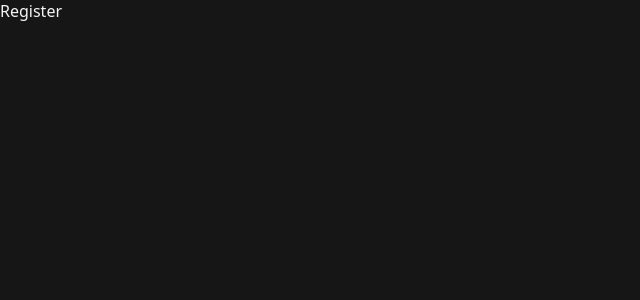
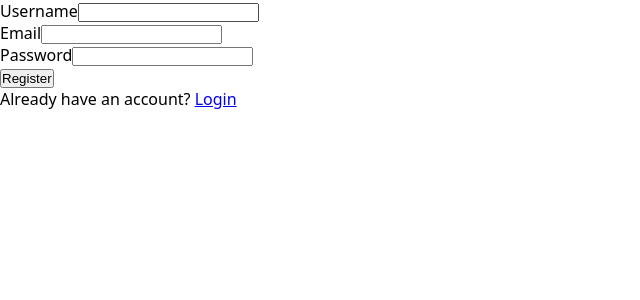
Before and after one commit to luckygoswami/Gen2Res, a React app in the folder frontend/: page /register in a window 1280 px wide. Shown: the top 300 px of the page, without its empty margins (0-640 px from the left). Built offline with nearby package versions, Linux system fonts and the light colour scheme; the HTML template or start-up script is replaced by a standard one.

Commit message:
feat: implement Login and Register components with form handling and navigation

```diff
--- a/frontend/src/features/auth/pages/Login.jsx
+++ b/frontend/src/features/auth/pages/Login.jsx
@@ -1,5 +1,52 @@
 import React from 'react';
+import { useState } from 'react';
+import { Link, useNavigate } from 'react-router';
+import { useAuth } from '@/features/auth/hooks/useAuth';
 
 export function Login() {
-  return <div>Login</div>;
+  const [email, setEmail] = useState('');
+  const [password, setPassword] = useState('');
+
+  const { loading, handleLogin } = useAuth();
+  const navigate = useNavigate();
+
+  const handleSubmit = async (e) => {
+    e.preventDefault();
+
+    try {
+      await handleLogin({ email, password });
+      navigate('/');
+    } catch (err) {}
+  };
+
+  if (loading) return <main>Loading...</main>;
+
+  return (
+    <main>
+      <form onSubmit={handleSubmit}>
+        <div className="input-group">
+          <label htmlFor="email">Email</label>
+          <input
+            type="text"
+            name="email"
+            id="email"
+            onChange={(e) => setEmail(e.target.value)}
+          />
+        </div>
+        <div className="input-group">
+          <label htmlFor="password">Password</label>
+          <input
+            type="password"
+            name="password"
+            id="password"
+            onChange={(e) => setPassword(e.target.value)}
+          />
+        </div>
+        <button type="submit">Login</button>
+      </form>
+      <p>
+        Don't have an account? <Link to={'/register'}>Register</Link>
+      </p>
+    </main>
+  );
 }
--- a/frontend/src/features/auth/pages/Register.jsx
+++ b/frontend/src/features/auth/pages/Register.jsx
@@ -1,5 +1,62 @@
 import React from 'react';
+import { useState } from 'react';
+import { Link, useNavigate } from 'react-router';
+import { useAuth } from '@/features/auth/hooks/useAuth';
 
 export function Register() {
-  return <div>Register</div>;
+  const [username, setUsername] = useState('');
+  const [email, setEmail] = useState('');
+  const [password, setPassword] = useState('');
+
+  const { loading, handleRegister } = useAuth();
+  const navigate = useNavigate();
+
+  const handleSubmit = async (e) => {
+    e.preventDefault();
+
+    try {
+      await handleRegister({ username, email, password });
+      navigate('/');
+    } catch (err) {}
+  };
+
+  if (loading) return <main>Loading...</main>;
+
+  return (
+    <main>
+      <form onSubmit={handleSubmit}>
+        <div className="input-group">
+          <label htmlFor="username">Username</label>
+          <input
+            type="text"
+            name="username"
+            id="username"
+            onChange={(e) => setUsername(e.target.value)}
+          />
+        </div>
+        <div className="input-group">
+          <label htmlFor="email">Email</label>
+          <input
+            type="text"
+            name="email"
+            id="email"
+            onChange={(e) => setEmail(e.target.value)}
+          />
+        </div>
+        <div className="input-group">
+          <label htmlFor="password">Password</label>
+          <input
+            type="password"
+            name="password"
+            id="password"
+            onChange={(e) => setPassword(e.target.value)}
+          />
+        </div>
+        <button type="submit">Register</button>
+      </form>
+      <p>
+        Already have an account? <Link to={'/login'}>Login</Link>
+      </p>
+    </main>
+  );
 }
--- a/frontend/src/style.scss
+++ b/frontend/src/style.scss
@@ -8,7 +8,5 @@ html,
 body,
 #root {
     width: 100%;
-    background-color: #161616;
-    color: whitesmoke;
     font-family: system-ui, -apple-system, BlinkMacSystemFont, 'Segoe UI', Roboto, Oxygen, Ubuntu, Cantarell, 'Open Sans', 'Helvetica Neue', sans-serif;
 }
```
